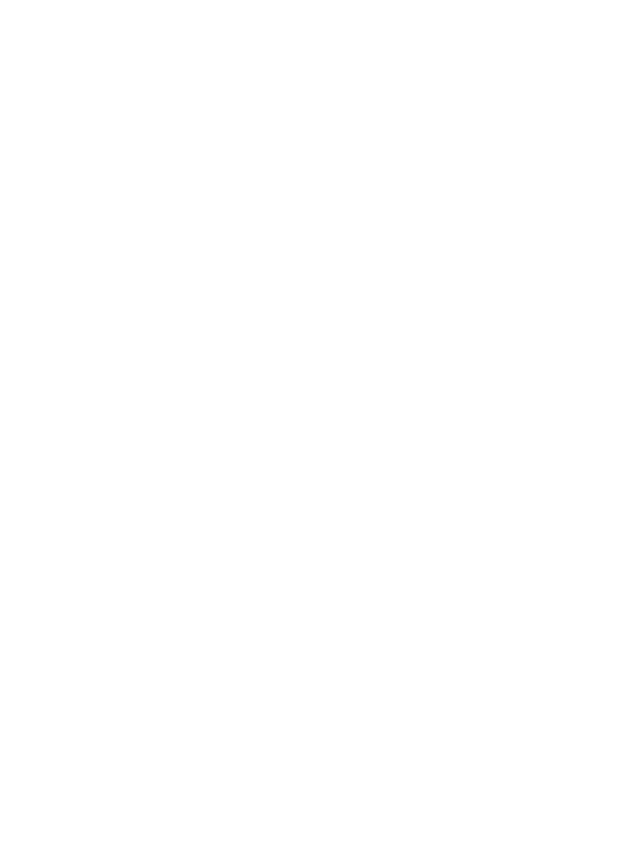
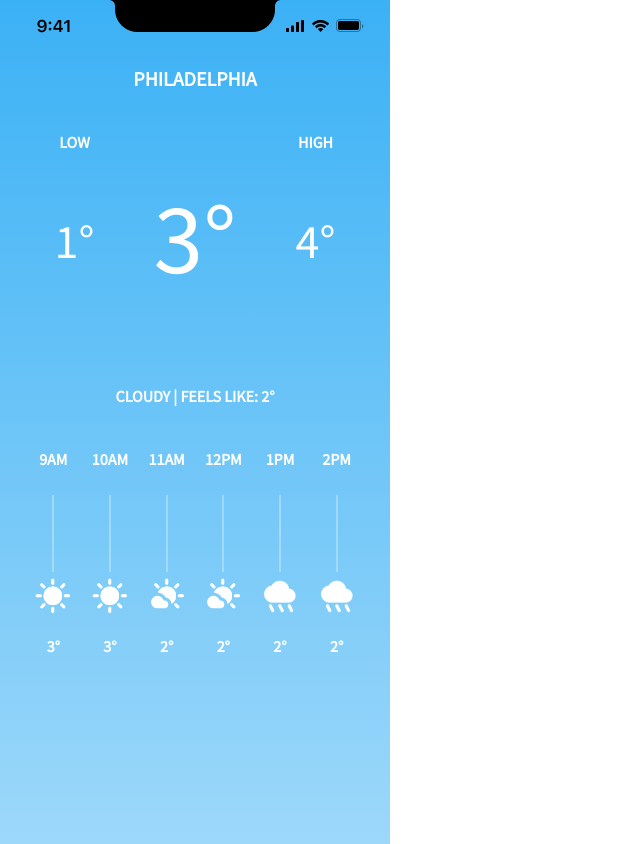
Before and after one commit to chelsea12x2/Weather-App-Prototype, a plain HTML site: page index.html in a window 1280 px wide. Shown: the whole page, without its empty margins (0-640 px from the left). Before the commit the page ends 800 px from the top, so only its background shows below. Drawn offline with Linux system fonts and the light colour scheme.

Commit message:
add stuff

```diff
--- a/index.html
+++ b/index.html
@@ -4,9 +4,71 @@
         <meta charset="utf.8">
         <title>Weather App</title>
         <link rel="stylesheet" href="style.css"/>
-        <meta name="viewport" content="width=device-width, initial-scale=1" />
+        <link rel="stylesheet" href="https://fonts.googleapis.com/css?family=Source+Sans+Pro">
+        <meta name="viewport" content="width=390, height=844, initial-scale=1" />
     </head>
     <body>
-        <img href="images/StatusBar.png">
+        <div class="container">
+            <img src="images/StatusBar.png">
+            <div class="header-bar">
+
+            </div>
+            <div class="section-1">
+                <h3>Philadelphia</h3>
+                <div class="section-1-inner">
+                    <div class="heading-temp">
+                        <h4>Low</h4>
+                        <h2>1&#176</h2>
+                    </div>
+                    <h1>3&#176</h1>
+                    <div class="heading-temp">
+                        <h4>High</h4>
+                        <h2>4&#176</h2>
+                    </div>
+                </div>
+                <h4>Cloudy | Feels Like: 2&#176</h4>
+            </div>
+            <div class="section-2">
+                <div class="heading-temp">
+                    <h4>9AM</h4>
+                    <div class="line"></div>
+                    <img src="images/material-symbols_sunny-rounded.png" class="icon">
+                    <h4>3&#176</h4>
+                </div>
+                <div class="heading-temp">
+                    <h4>10AM</h4>
+                    <div class="line"></div>
+                    <img src="images/material-symbols_sunny-rounded.png" class="icon">
+                    <h4>3&#176</h4>
+                </div>
+                <div class="heading-temp">
+                    <h4>11AM</h4>
+                    <div class="line"></div>
+                    <img src="images/material-symbols_partly-cloudy-day-rounded.png" class="icon">
+                    <h4>2&#176</h4>
+                </div>
+                <div class="heading-temp">
+                    <h4>12PM</h4>
+                    <div class="line"></div>
+                    <img src="images/material-symbols_partly-cloudy-day-rounded.png" class="icon">
+                    <h4>2&#176</h4>
+                </div>
+                <div class="heading-temp">
+                    <h4>1PM</h4>
+                    <div class="line"></div>
+                    <img src="images/material-symbols_rainy.png" class="icon">
+                    <h4>2&#176</h4>
+                </div>
+                <div class="heading-temp">
+                    <h4>2PM</h4>
+                    <div class="line"></div>
+                    <img src="images/material-symbols_rainy.png" class="icon">
+                    <h4>2&#176</h4>
+                </div>
+            </div>
+            <div class="section-3">
+
+            </div>
+        </div>
     </body>
 </html>
--- a/style.css
+++ b/style.css
@@ -1,3 +1,85 @@
-#grad {
-    background-image: linear-gradient(#5EABF2, #B0D2F2);
+body {
+    margin: 0;
+    font-family: Source Sans Pro;
+    color: white;
+    width: 390px;
+    height: 844px;
+    border-radius: 20px;
 }
+
+h1 {
+    font-size: 100px;
+    font-weight: 100;
+    line-height: 120px;
+}
+
+h2 {
+    font-size: 48px;
+    font-weight: 100;
+    line-height: 56px;
+}
+
+h3 {
+    font-size: 20px;
+    text-transform: uppercase;
+    text-align: center;
+    line-height: 24px;
+}
+
+h4 {
+    font-size: 16px;
+    text-transform: uppercase;
+}
+
+p {
+    font-size: 14px;
+}
+
+.container {
+    background-image: linear-gradient(rgb(59, 177, 245), rgb(59, 177, 245, .5));
+    padding: 0px 25px;
+    height: 100%;
+    display: flex;
+    flex-direction: column;
+    align-items: center;
+}
+
+.line {
+    background:rgb(255,255,255, .3);
+    width: 2px;
+    height: 77px;
+    margin: 5px;
+}
+
+.icon {
+    height: 38px;
+    width: 38px;
+}
+
+.section-1 {
+    width: 100%;
+    display: flex;
+    flex-direction: column;
+    align-items: center;
+}
+
+.section-1-inner {
+    padding: 0px 45px;
+    width: 100%;
+    display: flex;
+    flex-direction: row;
+    justify-content: space-around;
+}
+
+.heading-temp {
+    display: flex;
+    flex-direction: column;
+    align-items: center;
+}
+
+.section-2 {
+    width: 100%;
+    display: flex;
+    flex-direction: row;
+    justify-content: space-around;
+}
```
Also changed, not shown: images/material-symbols_partly-cloudy-day-rounded.png (added), images/material-symbols_rainy.png (added), images/material-symbols_sunny-rounded.png (added), 1 other file.
